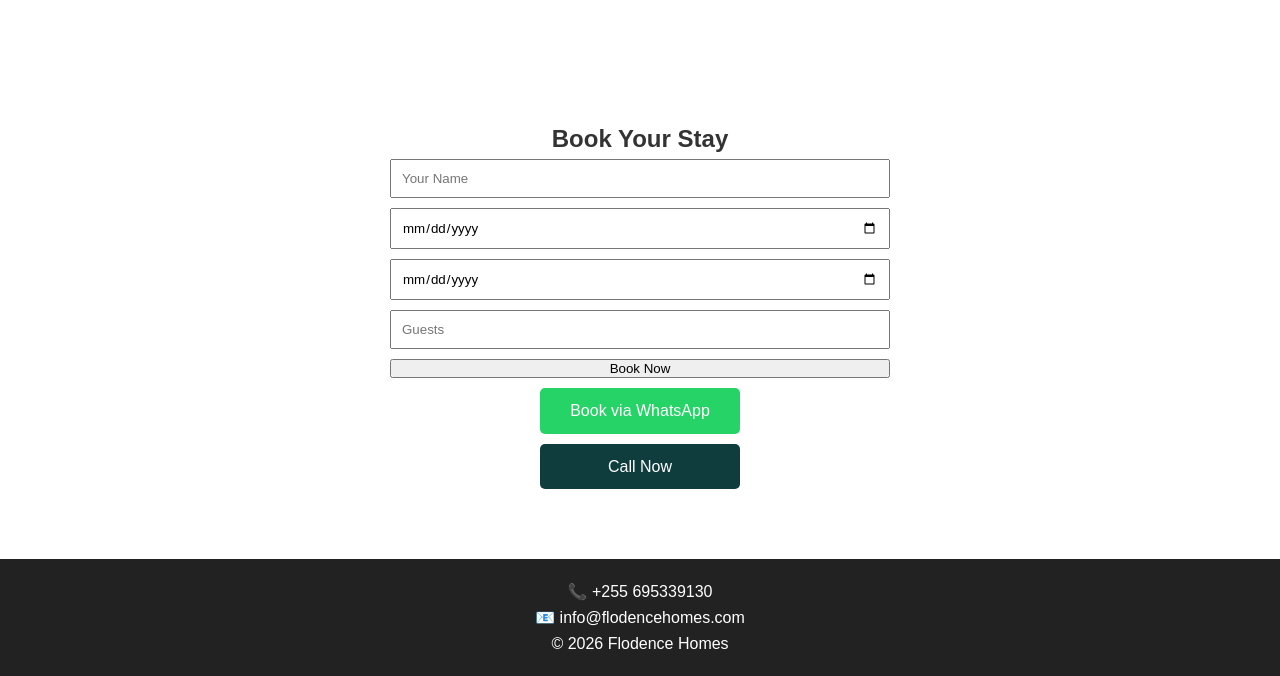
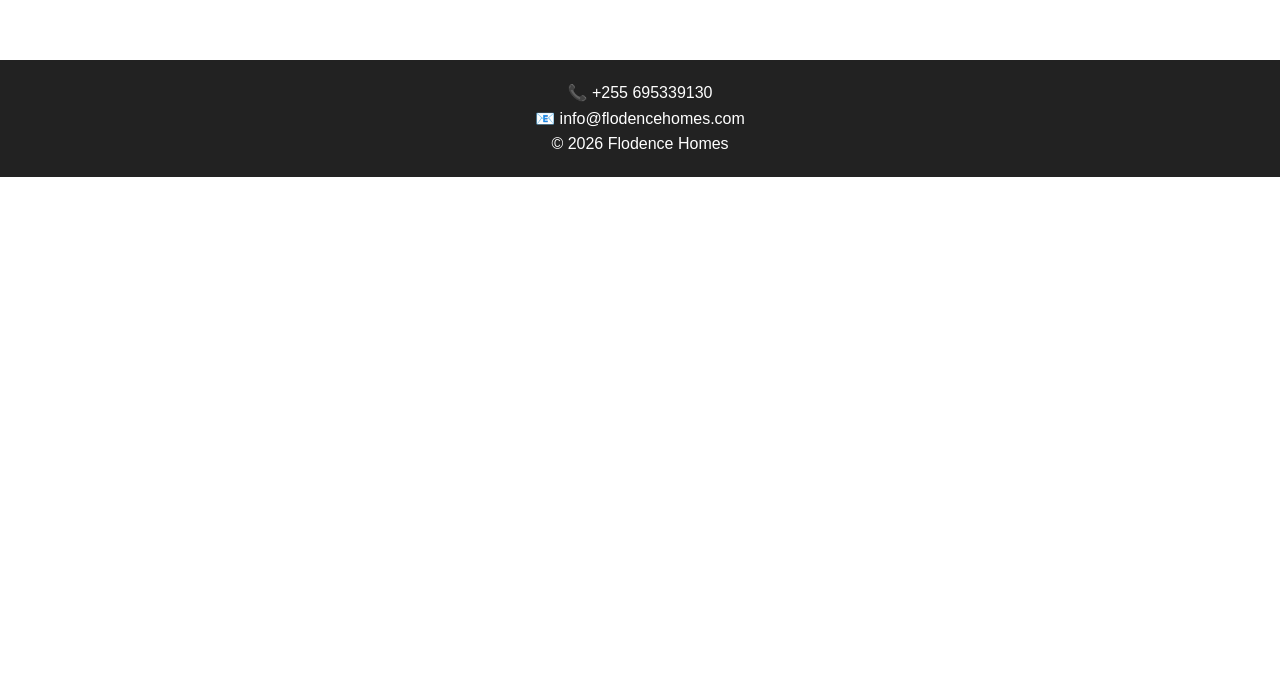
Before and after one commit to Kenny-cod/flodence-Homes, a plain HTML site: page index.html in a window 1280 px wide. Shown: the part 2723-3399 px from the top of the page. After the commit the page ends 2900 px from the top, so only its background shows below. Drawn offline with Linux system fonts and the light colour scheme.

Commit message:
form removed

```diff
--- a/index.html
+++ b/index.html
@@ -124,27 +124,7 @@
   </div>
 </section>
 
-<!-- 📲 BOOKING -->
-<section id="booking" class="booking">
-  <h2>Book Your Stay</h2>
 
-  <form class="booking-form">
-    <input type="text" placeholder="Your Name" required>
-    <input type="date" required>
-    <input type="date" required>
-    <input type="number" placeholder="Guests" required>
-    <button type="submit">Book Now</button>
-  </form>
-
-  <a href="https://wa.me/255695339130" class="whatsapp-btn">
-    Book via WhatsApp
-  </a>
-
-  <!-- ✅ NEW CALL BUTTON -->
-  <a href="tel:+255695339130" class="call-btn">
-    Call Now
-  </a>
-</section>
 
 <!-- 📞 FOOTER -->
 <footer id="contact" class="footer">
--- a/styles.css
+++ b/styles.css
@@ -186,23 +186,6 @@
   border-radius:10px;
 }
 
-/* BOOKING */
-.booking{
-  padding:60px 20px;
-  text-align:center;
-}
-
-.booking-form{
-  max-width:500px;
-  margin:auto;
-  display:flex;
-  flex-direction:column;
-  gap:10px;
-}
-
-.booking-form input{
-  padding:10px;
-}
 
 /* BUTTONS */
 
@@ -210,8 +193,7 @@
   padding: 9px;
   border-radius: 8px;
   background-color: #0f3d3e;
-  color: white;
-}
+ }
 
 
 
```
